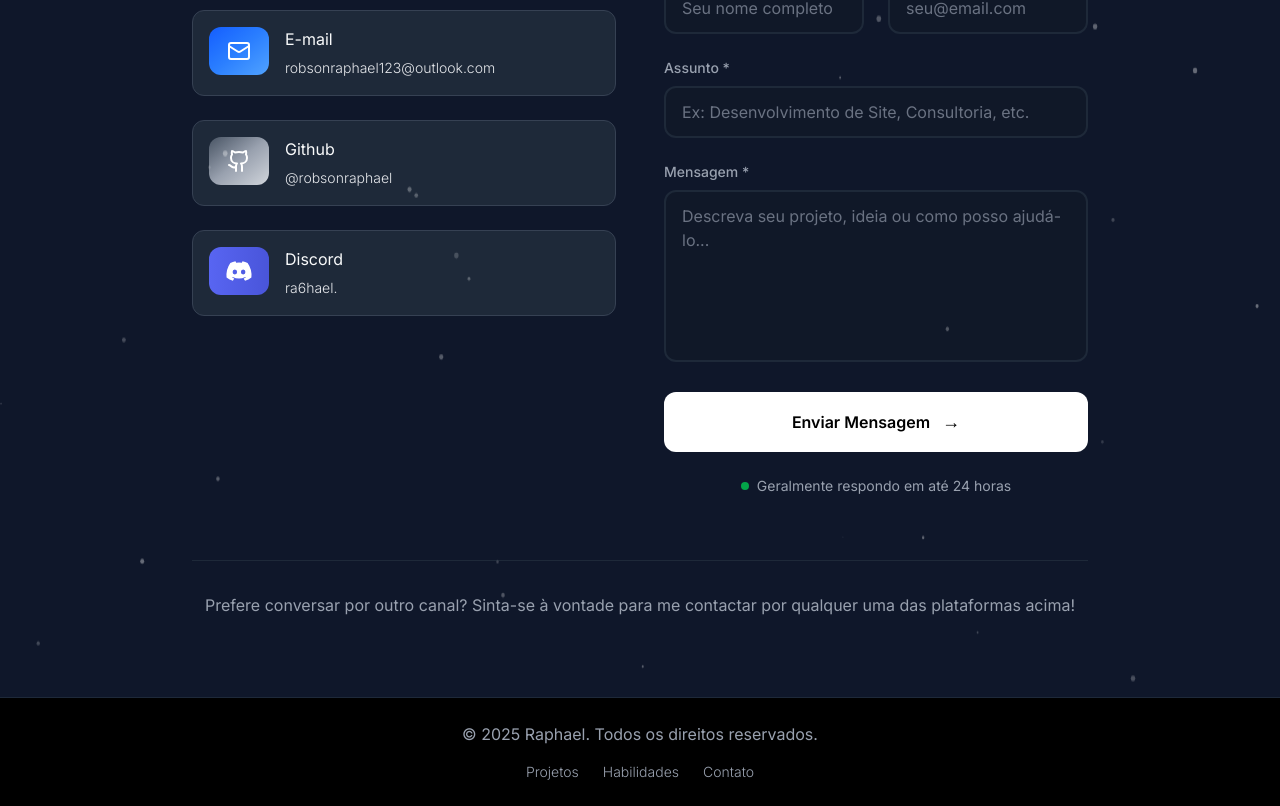
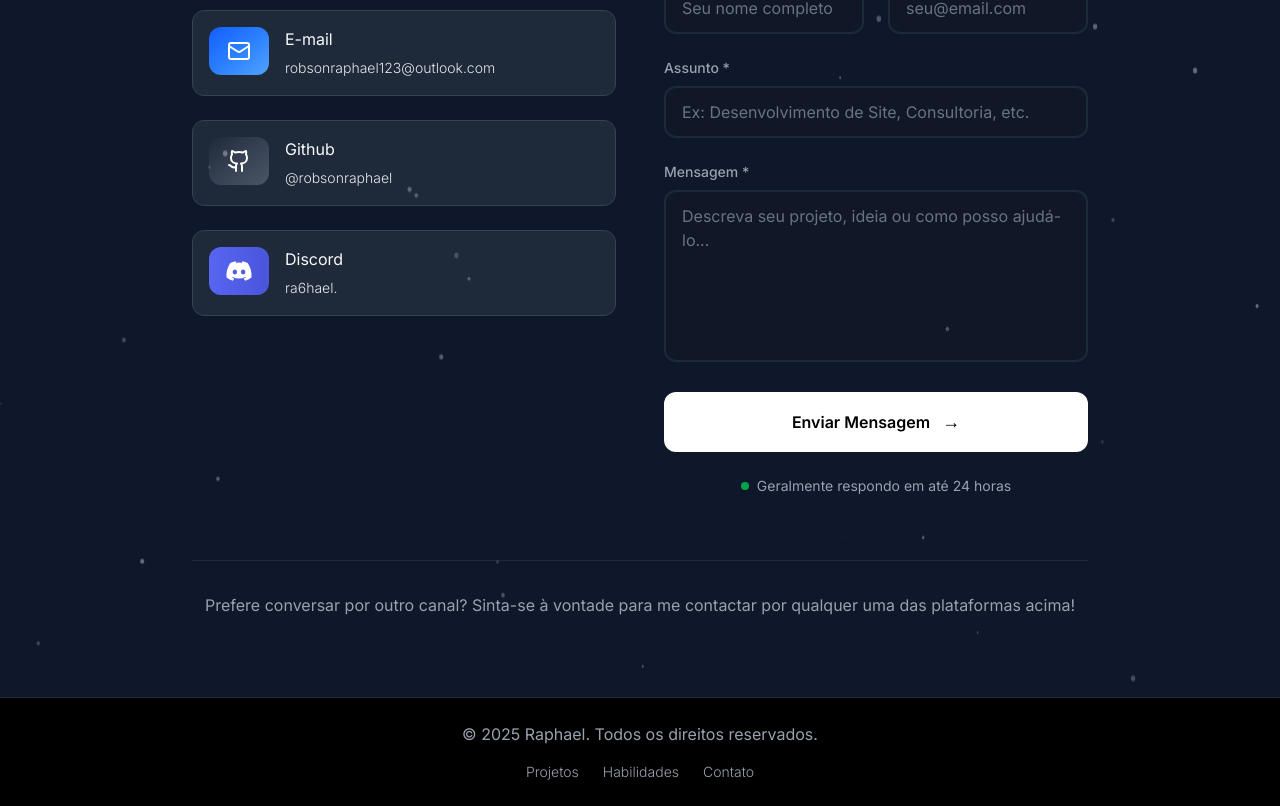
Before and after one commit to robsonraphael/portifolio-website, a Next.js app: page / in a window 1280 px wide. Shown: the part 3863-4669 px from the top of the page. Built offline with nearby package versions, Linux system fonts and the light colour scheme.

Commit message:
update color background github icon
mudando a cor de fundo do icone do github

```diff
--- a/app/components/sections/Contact.tsx
+++ b/app/components/sections/Contact.tsx
@@ -95,7 +95,7 @@ export default function Contact() {
                   <a
                     className="bg-gray-800 border-1 border-solid border-gray-700 flex items-start gap-4 p-4 rounded-xl hover:bg-gray-900 transition-colors transform-all hover:scale-95 hover:duration-500 hover:ease-in-out"
                     href="https://github.com/robsonraphael">
-                    <div className="w-15 h-12 bg-gradient-to-br from-gray-600 via-gray-400 to-gray-300 rounded-xl flex items-center justify-center flex-shrink-0 border-transparent">
+                    <div className="w-15 h-12 bg-gradient-to-br from-gray-800 via-gray-700 to-gray-600 rounded-xl flex items-center justify-center flex-shrink-0 border-transparent">
                       <Github className='text-white' />
                     </div>
                     <div>
```
